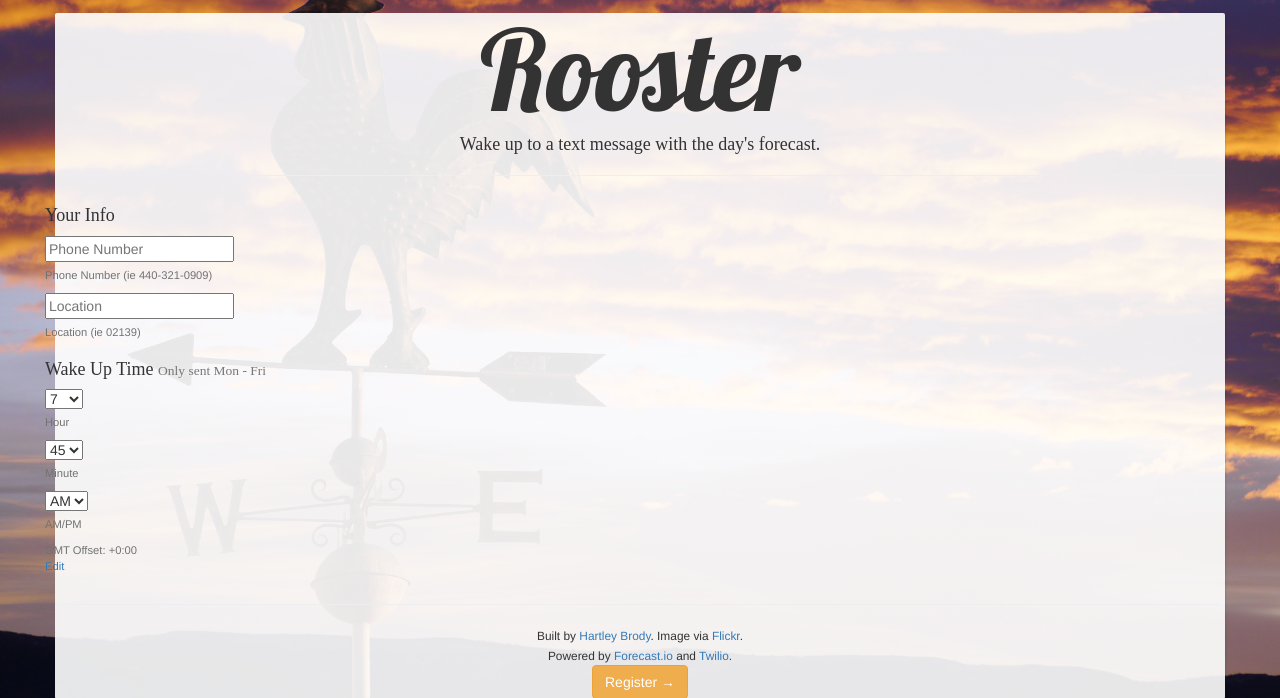
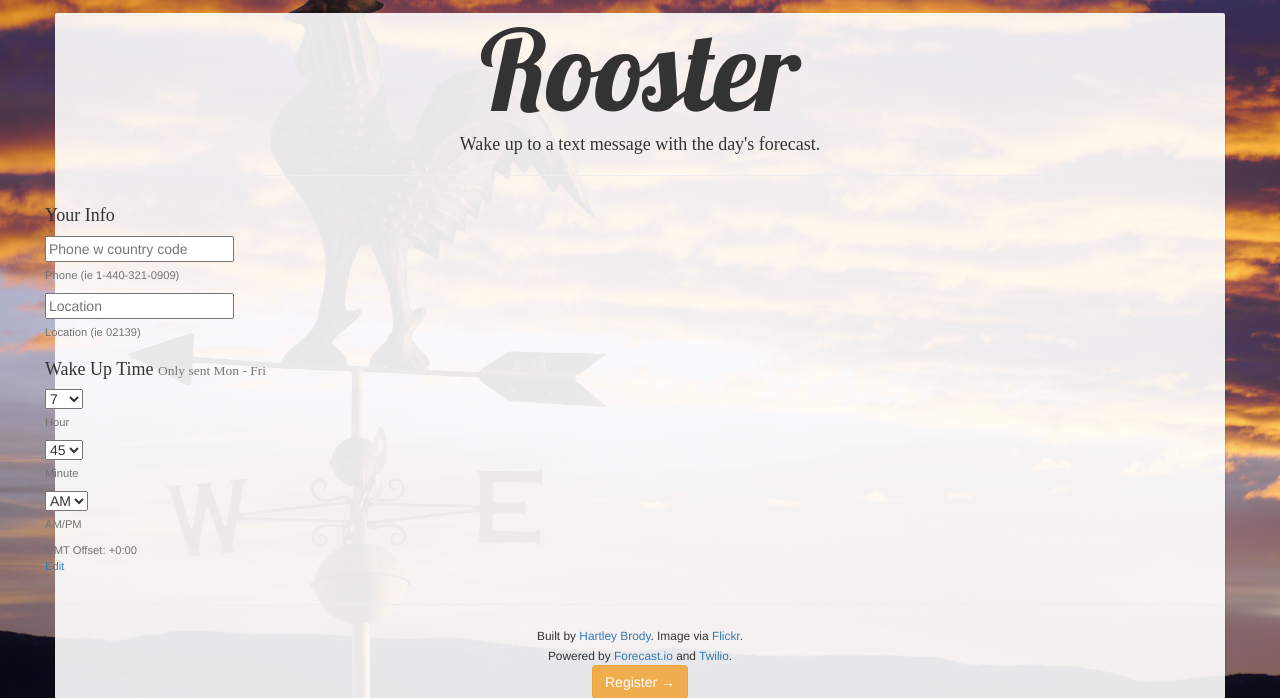
Before and after one commit to hartleybrody/rooster, a Flask app: page / in a window 1280 px wide. Shown: the part 87-785 px from the top of the page. Run offline with Flask 2, Linux system fonts and the light colour scheme; some libraries are stand-ins or nearby versions; some web fonts are replaced.

Commit message:
users need to add their country code

```diff
--- a/templates/homepage.html
+++ b/templates/homepage.html
@@ -47,8 +47,8 @@
                         </div>
                         <div class="row">
                             <div class="span2 offset1">
-                                <input type="tel" class="span2" id="phone" name="phone" placeholder="Phone Number" />
-                                <span class="help-block">Phone Number (ie 440-321-0909)</span>
+                                <input type="tel" class="span2" id="phone" name="phone" placeholder="Phone w country code" />
+                                <span class="help-block">Phone (ie 1-440-321-0909)</span>
                             </div>
                             <div class="span2">
                                 <input type="text" class="span2" id="location" name="location" placeholder="Location" />
```
